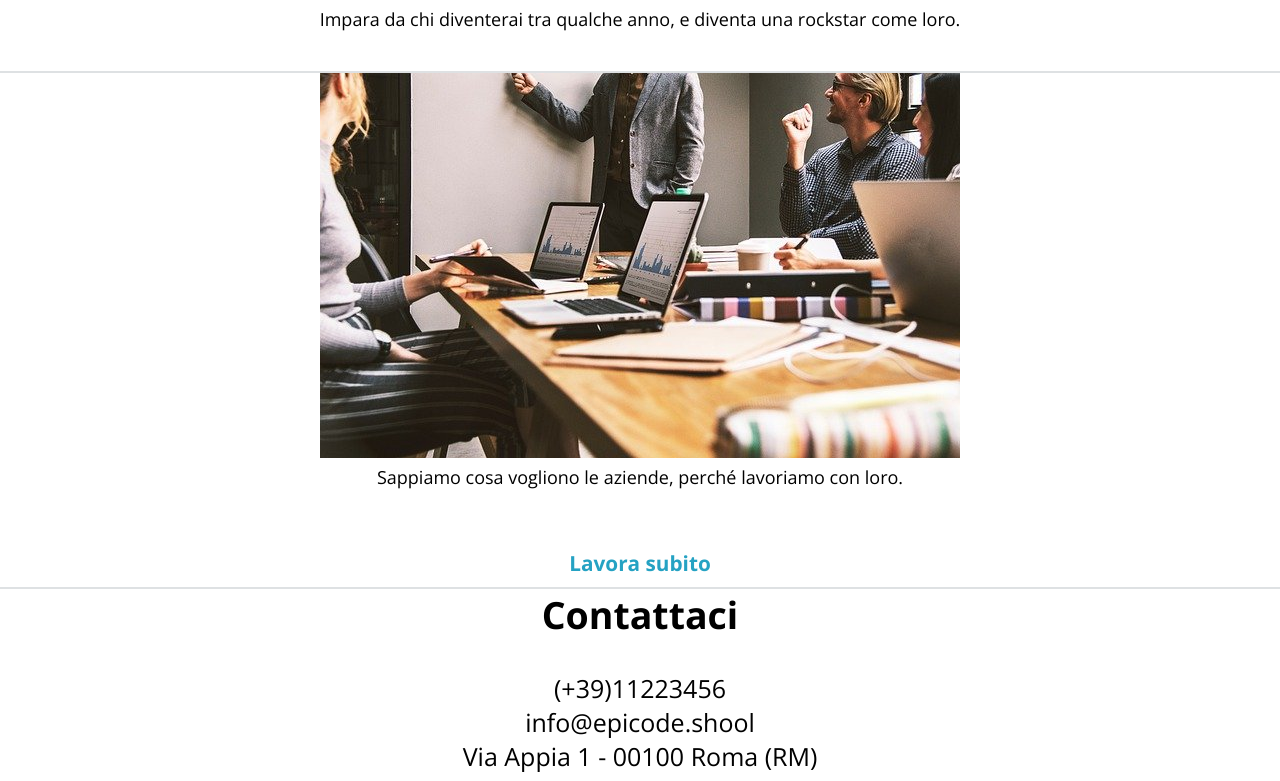
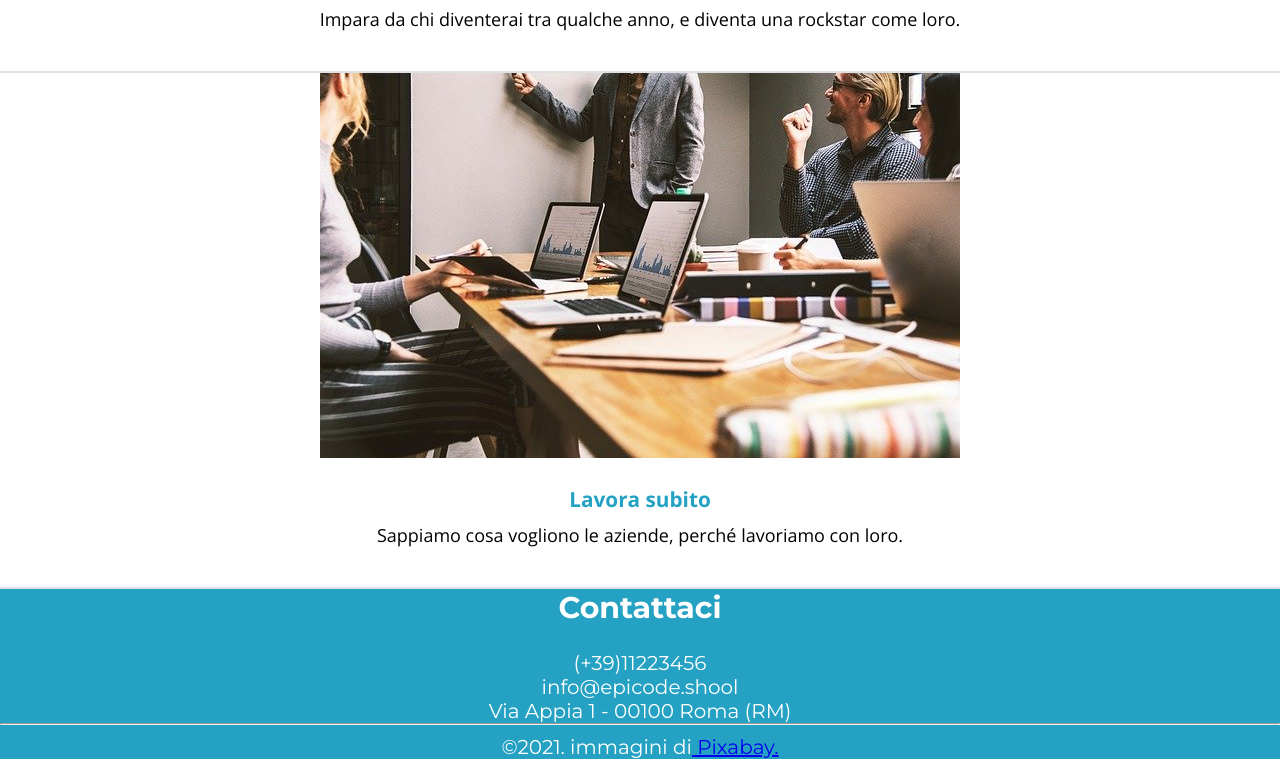
Before and after one commit to Pietroro98/progettoSettimana1, a plain HTML site: page index.html in a window 1280 px wide. Shown: the part 2996-3777 px from the top of the page. Drawn offline with nearby package versions, Linux system fonts and the light colour scheme.

Commit message:
progettoSettimana1

```diff
--- a/assets/css/style.css
+++ b/assets/css/style.css
@@ -134,7 +134,9 @@ dt {
   margin-top: 0;
 }
 
-.contatti {
+footer{
+  font-family: "Montserrat", sans-serif;
   background-color: #25a2c3;
   color: white;
+  font-size: 20px;
 }
--- a/index.html
+++ b/index.html
@@ -90,14 +90,19 @@
 
     <div class="foto3">
       <img src="assets/img/foto3.jpg" />
+      <h5>Lavora subito</h5>
       <p>Sappiamo cosa vogliono le aziende, perché lavoriamo con loro.</p>
-      <h5>Lavora subito</h5>
     </div>
+
     <footer id="footer">
       <h2>Contattaci</h2>
       <label for="contatti">(+39)11223456</label><br />
       <label for="email">info@epicode.shool</label><br />
       <label for="address">Via Appia 1 - 00100 Roma (RM)</label><br />
+      <hr />
+      <p>
+        &copy;2021. immagini di<a href="https://pixabay.com/it/"> Pixabay.</a>
+      </p>
     </footer>
   </body>
 </html>
```
